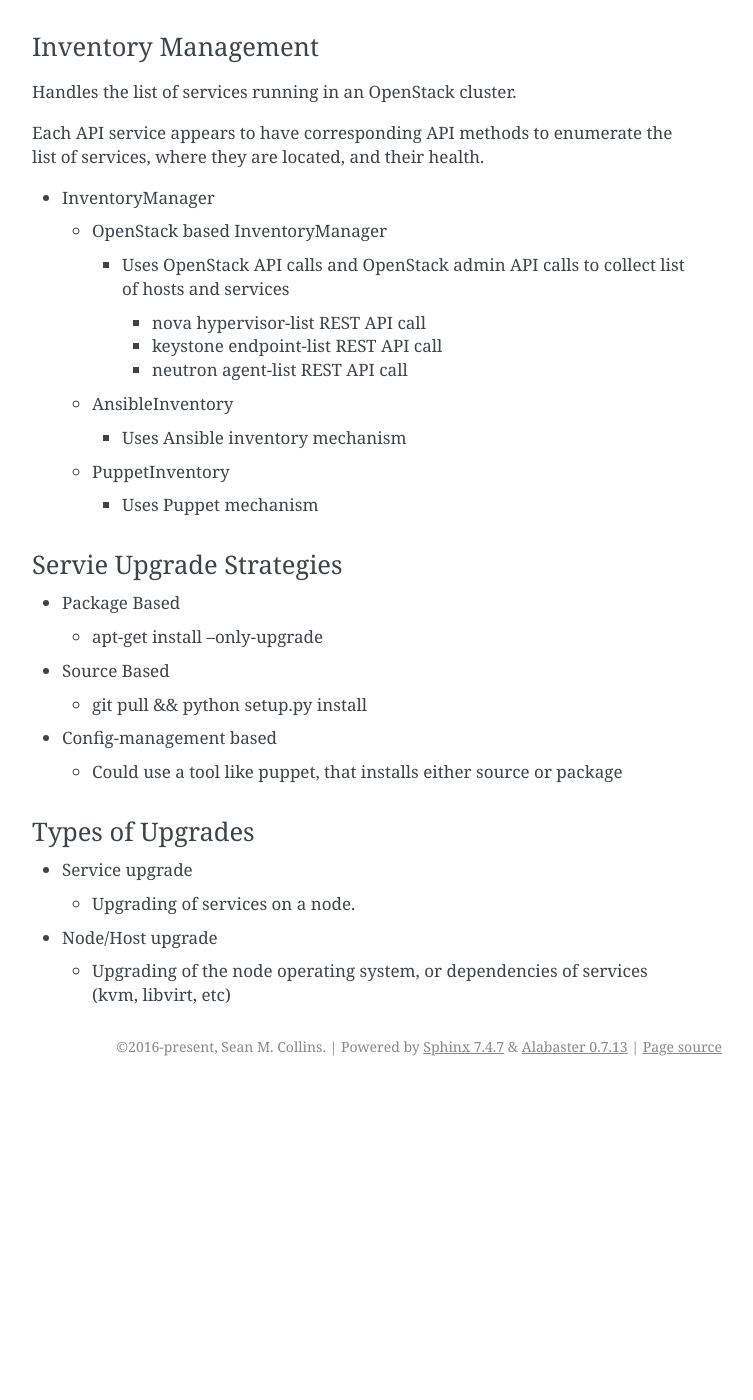
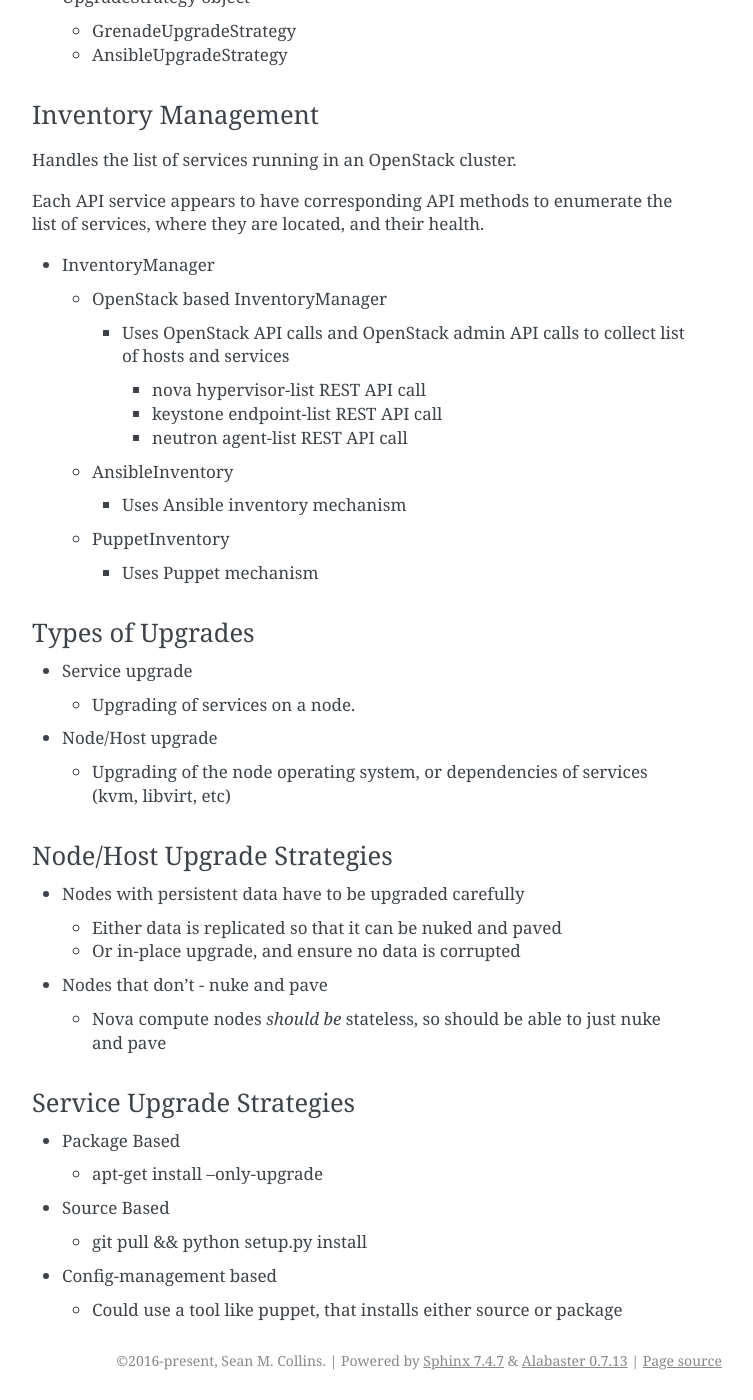
Before and after one commit to Mirantis/kostyor, a Sphinx documentation site: the page built from doc/source/arch.rst, in a window 1280 px wide and 1400 px high, scrolled down 1169 px. Shown: the whole window, without its empty margins (388-1141 px from the left). Built offline with Sphinx 7.4.7, drawn with Linux system fonts in a browser that asks for light colours; the version number could not be read and is left out; before the commit the page ends 2255 px from its top, so only the background shows below that; some of the changed text lies outside the part shown.

Commit message:
More arch rst tweaks

```diff
--- a/doc/source/arch.rst
+++ b/doc/source/arch.rst
@@ -39,6 +39,10 @@
 * Enumerate/Discover all the services running in an OpenStack cluster
 * For each control node, upgrade the control plane services (nova-api, neutron-api, etc)
 * For each resource node:
+
+  * Fence off the node so no new requests are scheduled on the node
+
+    * i.e. Disable service record in Nova database for the node
 
   * Migrate resources off the node (tenant instances, tenant volumes)
   * Upgrade the resource services (nova-compute, neutron-agent)
@@ -90,9 +94,34 @@
 
     * Uses Puppet mechanism
 
+Types of Upgrades
+-----------------
 
-Servie Upgrade Strategies
--------------------------
+* Service upgrade
+
+  * Upgrading of services on a node.
+
+* Node/Host upgrade
+
+  * Upgrading of the node operating system, or dependencies of
+    services (kvm, libvirt, etc)
+
+Node/Host Upgrade Strategies
+----------------------------
+
+* Nodes with persistent data have to be upgraded carefully
+
+  * Either data is replicated so that it can be nuked and paved
+  * Or in-place upgrade, and ensure no data is corrupted
+
+* Nodes that don't - nuke and pave
+
+  * Nova compute nodes *should be* stateless, so should be able to just
+    nuke and pave
+
+
+Service Upgrade Strategies
+--------------------------
 
 
 * Package Based
```
Also changed, not shown: other parts of doc/source/arch.rst (+0 -13 lines).
